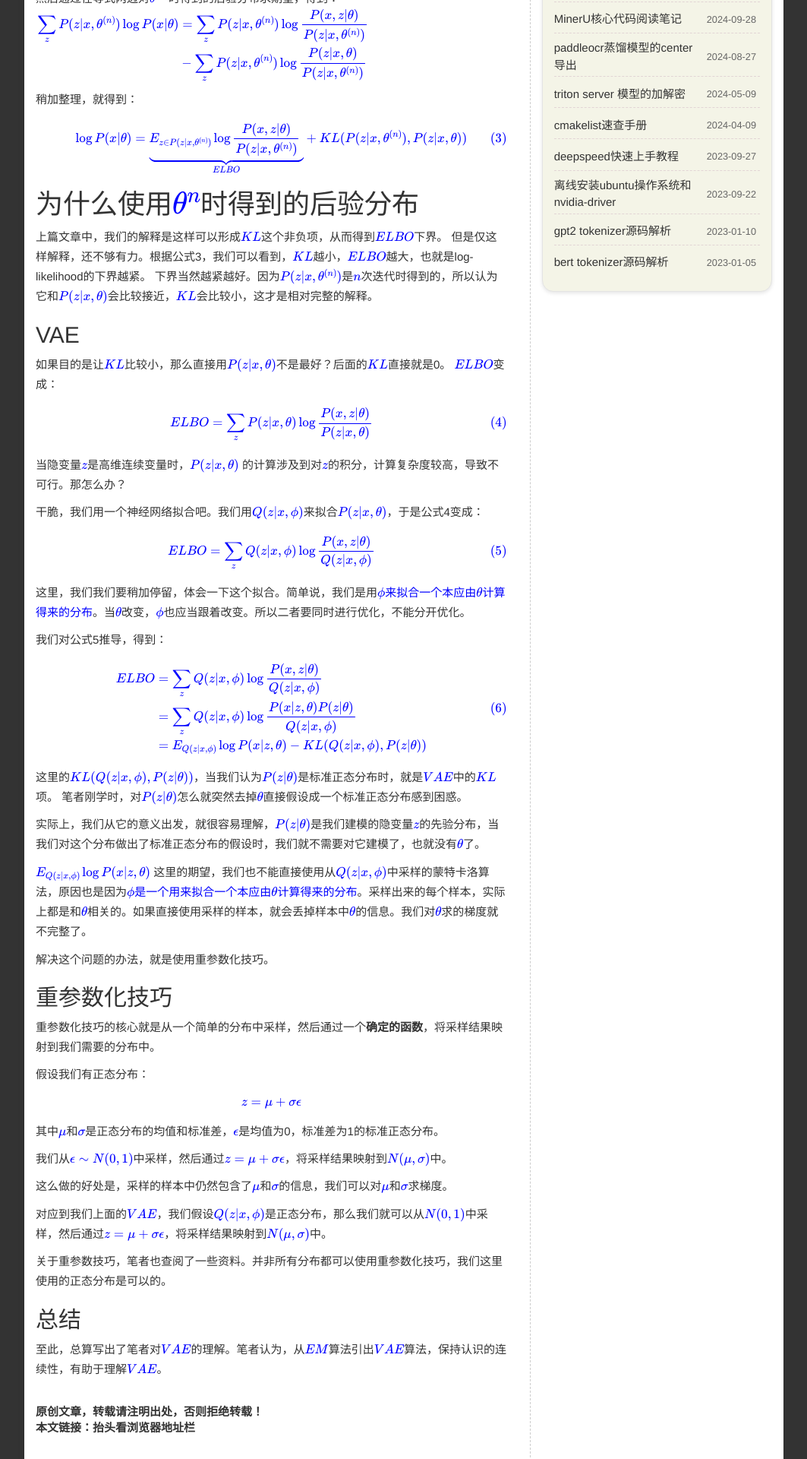
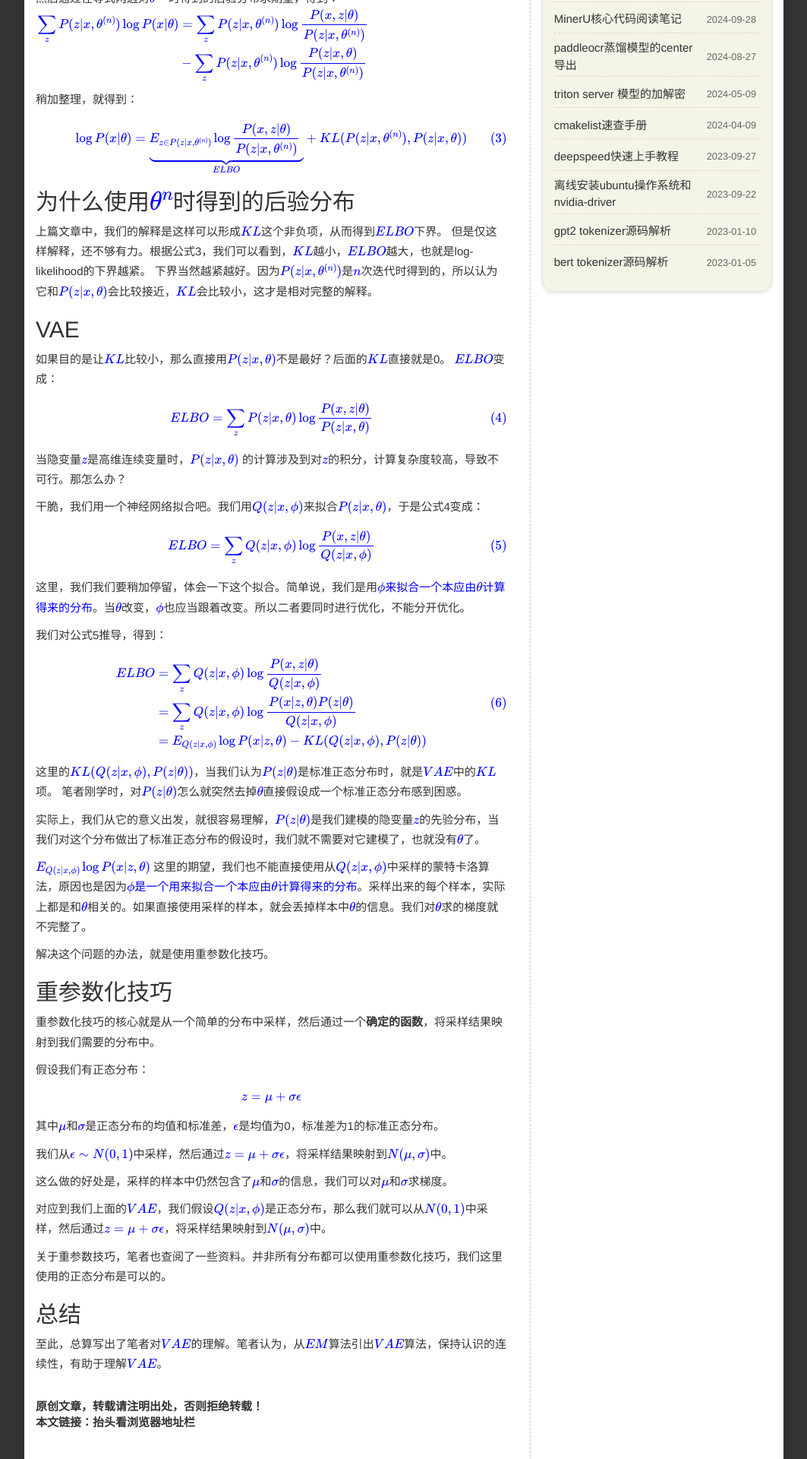
Before and after one commit to liwenju0/liwenju0.github.io, a Jekyll site: the page built from _posts/2024-12-03-理解VAE算法.md, in a window 1280 px wide. Shown: the part 372-2292 px from the top of the page at 76% size, without its empty margins (108-1171 px from the left). Built offline with Jekyll 4.4.1, drawn with Linux system fonts in a browser that asks for light colours; comment, search, counter and statistics services are not loaded.

Commit message:
调整文章小标题

```diff
--- a/_posts/2024-12-03-理解VAE算法.md
+++ b/_posts/2024-12-03-理解VAE算法.md
@@ -32,7 +32,7 @@ $$
 \log P(x|\theta) = \underbrace{E_{z \in P(z|x, \theta^{(n)})} \log \frac{P(x,z|\theta)}{P(z|x, \theta^{(n)})}}_{ELBO} + KL(P(z|x, \theta^{(n)}), P(z|x, \theta)) \tag{3}
 $$
 
-# 为什么使用$\theta^{n}$时得到的后验分布
+## 为什么使用$\theta^{n}$时得到的后验分布
 上篇文章中，我们的解释是这样可以形成$KL$这个非负项，从而得到$ELBO$下界。
 但是仅这样解释，还不够有力。根据公式3，我们可以看到，$KL$越小，$ELBO$越大，也就是log-likelihood的下界越紧。
 下界当然越紧越好。因为$P(z \vert x, \theta^{(n)})$是$n$次迭代时得到的，所以认为它和$P(z \vert x, \theta)$会比较接近，$KL$会比较小，这才是相对完整的解释。
```
